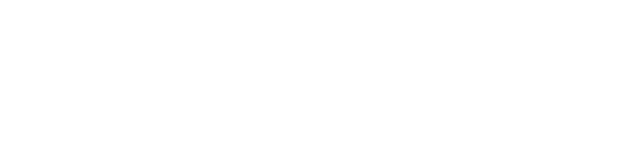
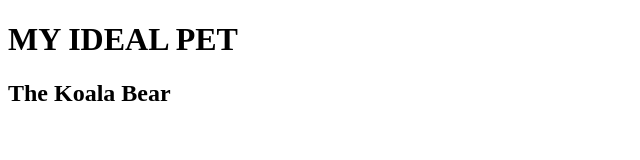
Before and after one commit to Mwendantu-CastDynamic/PetWebsite, a plain HTML site: page index.html in a window 1280 px wide. Shown: the whole page, without its empty margins (0-640 px from the left). Drawn offline with Linux system fonts and the light colour scheme.

Commit message:
Define the main headings of our webpage content within h1 and h2 tags in the body section of our webpage

```diff
--- a/index.html
+++ b/index.html
@@ -4,9 +4,10 @@
   <meta charset="UTF-8">
   <meta name="viewport" content="width=device-width, initial-scale=1.0">
   <meta http-equiv="X-UA-Compatible" content="ie=edge">
-  <title>My Idea Pet Website</title>
+  <title>My Ideal Pet Website</title>
 </head>
 <body>
-
+<h1>MY IDEAL PET</h1>
+<h2>The Koala Bear</h2>
 </body>
 </html>
```
